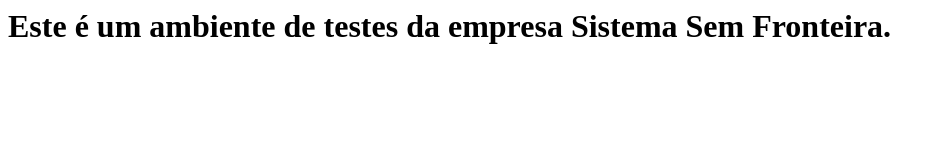
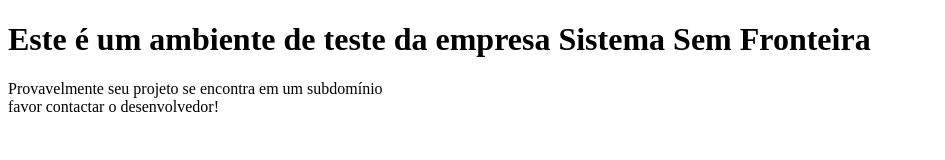
Before and after one commit to sistemasemfronteira/projetosis, a plain HTML site: page index.html in a window 1280 px wide. Shown: the whole page, without its empty margins (0-945 px from the left). Drawn offline with Linux system fonts and the light colour scheme.

Commit message:
Update index.html

```diff
--- a/index.html
+++ b/index.html
@@ -1,5 +1,13 @@
-<html>
+<!DOCTYPE html>
+<html lang="pt-br">
+<head>
+    <meta charset="UTF-8">
+    <meta http-equiv="X-UA-Compatible" content="IE=edge">
+    <meta name="viewport" content="width=device-width, initial-scale=1.0">
+    <title>Fase de Projeto</title>
+</head>
 <body>
-<h1>Este é um ambiente de testes da empresa Sistema Sem Fronteira.</h1>
+    <h1>Este é um ambiente de teste da empresa Sistema Sem Fronteira</h1>
+    <p>Provavelmente seu projeto se encontra em um subdomínio<br /> favor contactar o desenvolvedor!</p>
 </body>
 </html>
```
